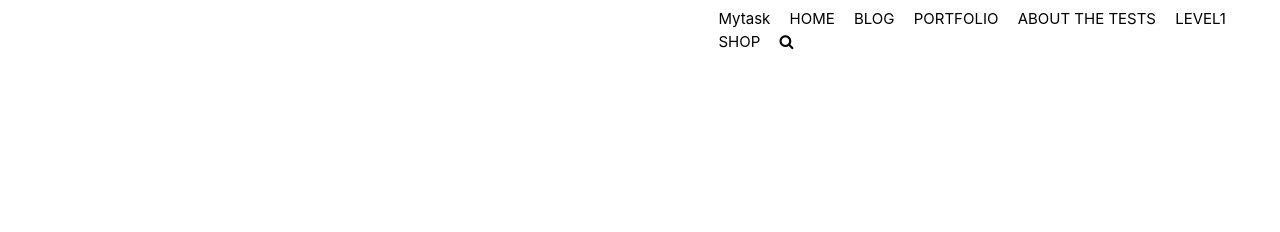
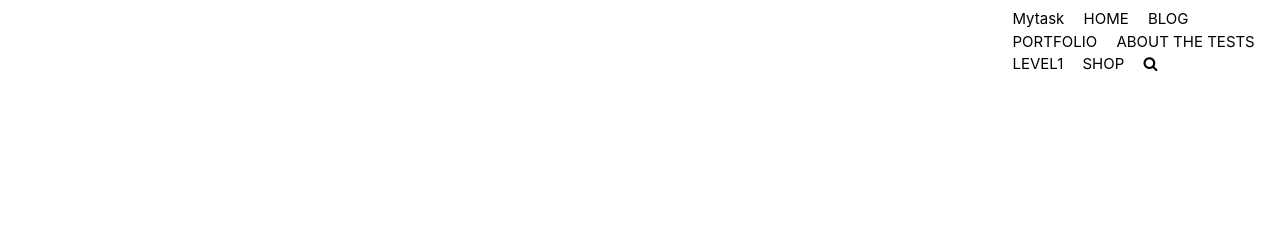
Before and after one commit to Nikunj2102/lil-clone, a plain HTML site: page index.html in a window 1280 px wide. Shown: the top 232 px of the page. Drawn offline with nearby package versions, Linux system fonts and the light colour scheme.

Commit message:
float error

```diff
--- a/ak.css
+++ b/ak.css
@@ -4,7 +4,7 @@ body{
       background-size: cover;
 }
 .fuck{
-  flaot:right;
+  float:right;
   font-size: 15px;
   padding-top:10px;
   height: 50px;
```
